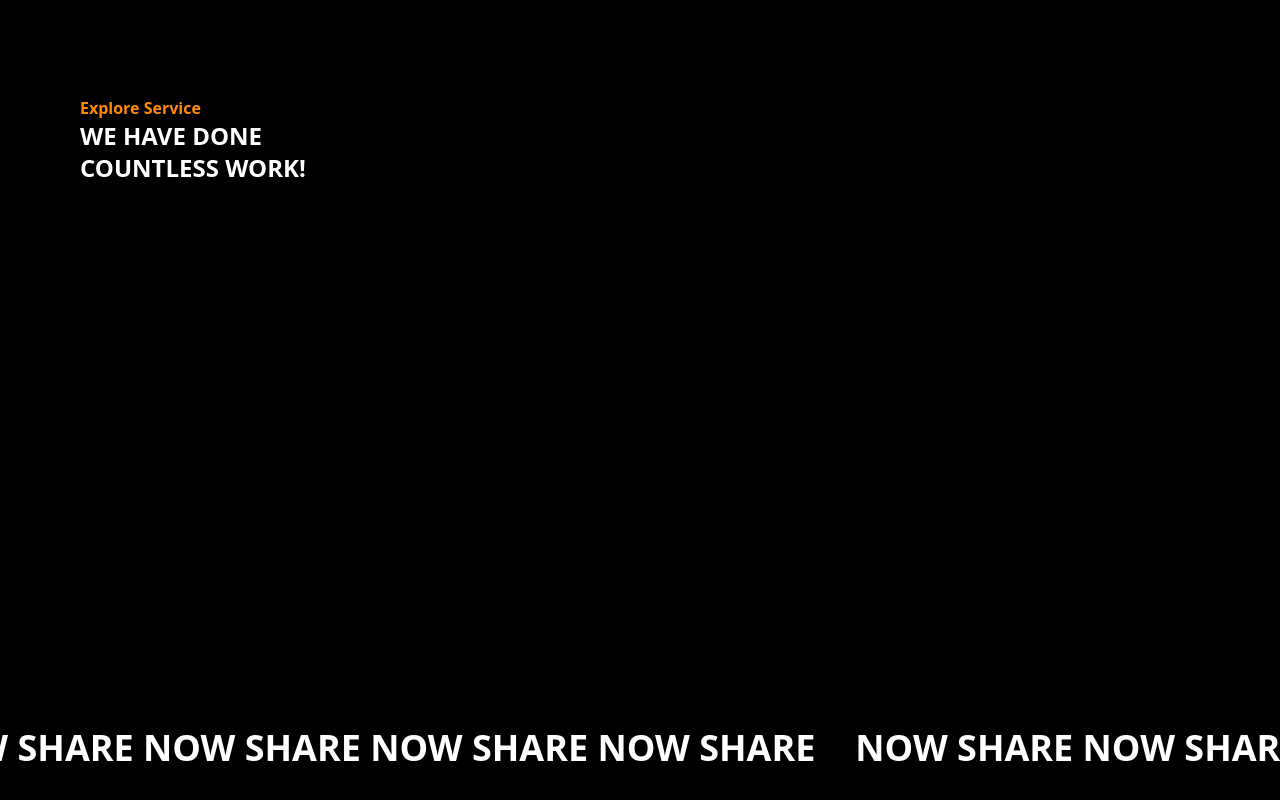
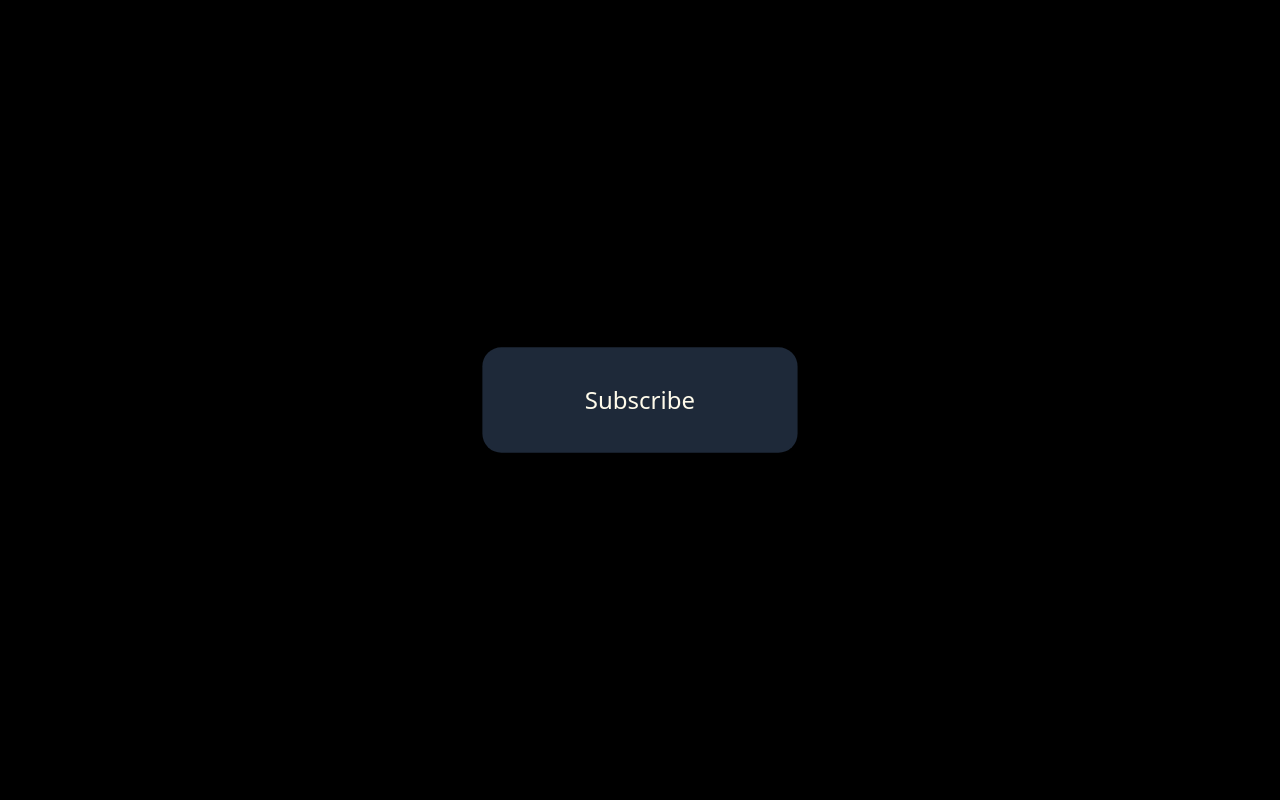
Before and after one commit to mdaasim77/Framer-Motion, a React (Vite) app: page / in a window 1280 px wide. Shown: the top 800 px of the page. Built offline with nearby package versions, Linux system fonts and the light colour scheme; a web font is replaced by a local one.

Commit message:
change in btn section

```diff
--- a/src/App.jsx
+++ b/src/App.jsx
@@ -21,9 +21,9 @@ const App = () => {
       {/* <Third /> */}
       {/* <FourthButton /> */}
       {/* <ProButton /> */}
-      {/* <SubscribeBtn /> */}
+      <SubscribeBtn />
       {/* <HoverExitAnimation /> */}
-      <Home />
+      {/* <Home /> */}
     </>
   );
 };
```
